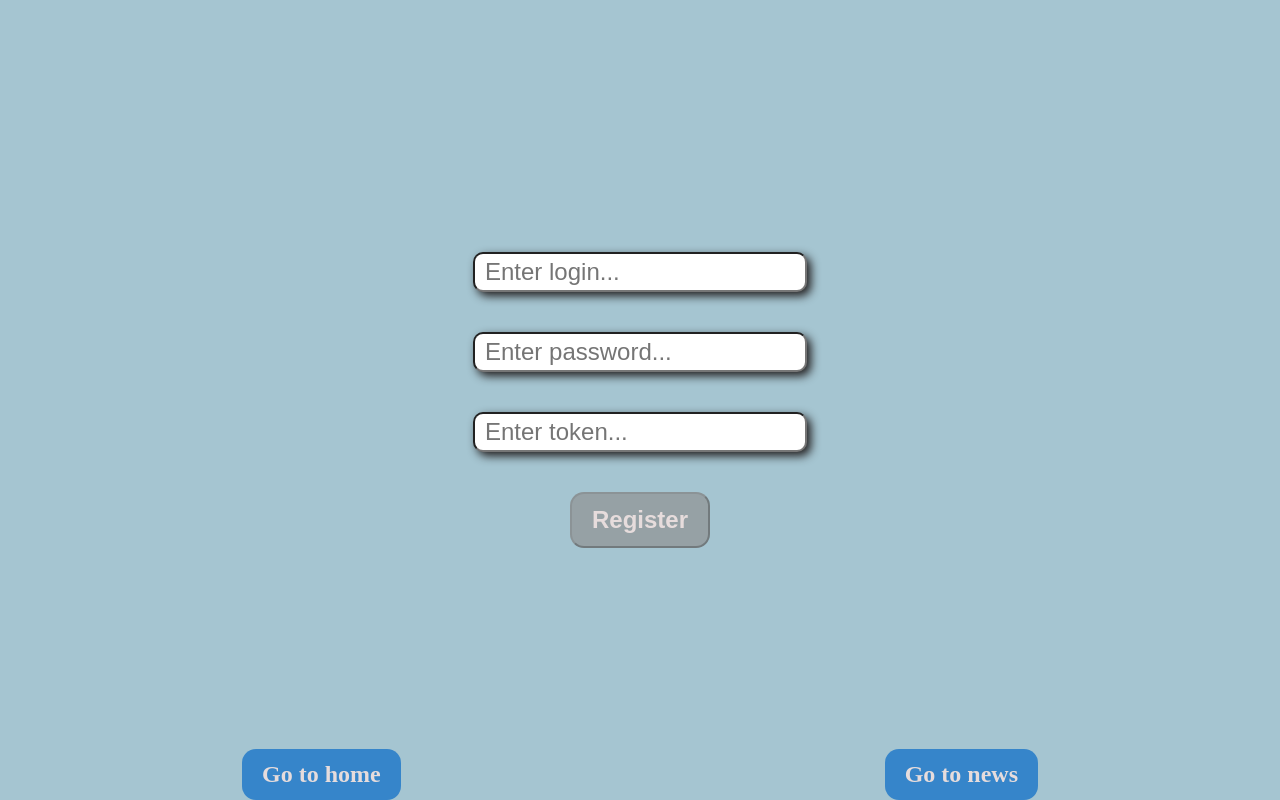
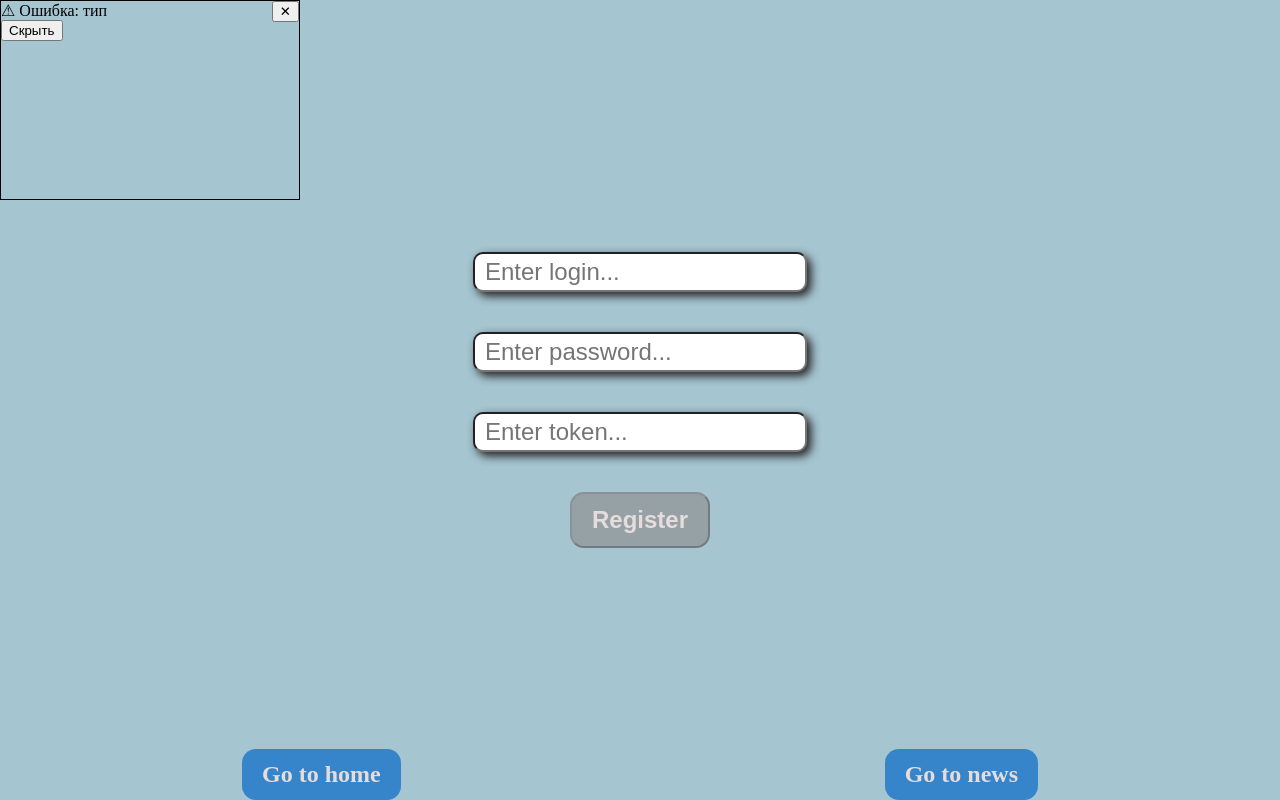
Before and after one commit to alekcmirniy/BlogPlatform_CompositionAPI, a Vue app: page /login in a window 1280 px wide. Built offline with nearby package versions, Linux system fonts and the light colour scheme.

Commit message:
realized global error handling

```diff
--- a/src/App.vue
+++ b/src/App.vue
@@ -1,4 +1,5 @@
 <script setup lang="ts">
+  import ErrorWindow from './components/ErrorWindow.vue';
   import NavigationComponent from './components/NavigationComponent.vue';
 </script>
 
@@ -9,6 +10,9 @@
   <main>
     <RouterView />
   </main>
+  <aside>
+    <ErrorWindow />
+  </aside>
 </template>
 
 <style scoped>
--- a/src/components/ErrorWindow.vue
+++ b/src/components/ErrorWindow.vue
@@ -1,15 +1,34 @@
 <script setup lang="ts">
-    import { useShowError } from '@/composables/useShowError';
-    const { error, showError } = useShowError();
+    import { useHandleError } from '@/composables/useHandleError';
+    import { computed, ref } from 'vue';
+
+    const { currentError, handleError, closeError } = useHandleError();
+
+    const isCurrentError = computed(() => {
+        return Object.keys(currentError).length ? true : false;
+    })
+
+    const isErrorMessageVisible = ref(false);
+
+    const switchErrorMessageVisibility = () => {
+        isErrorMessageVisible.value = !isErrorMessageVisible.value;
+    }
+
+    const buttonMessage = computed(() => {
+        return isErrorMessageVisible ? 'Скрыть' : 'Показать';
+    })
+
 </script>
 
 <template>
-    <aside v-if="error.isErrorVisible" class="error-container">
-        <p>Уведомление об ошибке</p>
-        <button type="button">Показать</button>
-        <div class="error-description"></div>
+    <aside v-if="isCurrentError" class="error-container">
+        <p>⚠ Ошибка: тип {{ currentError.name }}</p>
+        <button @click="switchErrorMessageVisibility" type="button">{{ buttonMessage }}</button>
+        <div class="error-description">
+            {{ currentError.message }}
+        </div>
+        <button @click="closeError" class="close-window-button" type="button">✕</button>
     </aside>
-
 </template>
 
 <style scoped lang="scss">
@@ -18,5 +37,12 @@
     width: min(300px, 70%);
     height: 200px;
     border: solid 1px black;
+    position: relative;
+
+    .close-window-button {
+        position:absolute;
+        top: 0;
+        right: 0;
+    }
 }
 </style>
--- a/src/composables/useHandleError.ts
+++ b/src/composables/useHandleError.ts
@@ -5,7 +5,7 @@ const defaultErrorValues: Error = {
     message: ''
 }
 
-export const useHandleErrors = () => {
+export const useHandleError = () => {
     let errorQueue = reactive<Error[]>([]);
     let currentError = reactive({ ...defaultErrorValues });
 
@@ -17,6 +17,10 @@ export const useHandleErrors = () => {
         return errorQueue.length > 0 ? errorQueue.pop()! : { ...defaultErrorValues };
     }
 
+    const closeError = () => {
+        currentError = { ...defaultErrorValues };
+    }
+
     watch(errorQueue, (newValue) => {
         if (newValue.length > 0) {
             const error = getLastErrorInQueue();
@@ -25,5 +29,5 @@ export const useHandleErrors = () => {
         }
     }, { deep: true });
 
-    return { handleError: pushErrorInQueue, currentError };
+    return { currentError, handleError: pushErrorInQueue, closeError: closeError };
 }
--- a/src/main.ts
+++ b/src/main.ts
@@ -1,5 +1,6 @@
 import '@/main.scss';
 import { createApp } from 'vue'
+import { useHandleError } from './composables/useHandleError';
 import App from './App.vue'
 import router from './router'
 
@@ -7,4 +8,9 @@ const app = createApp(App)
 
 app.use(router)
 
+const { handleError } = useHandleError();
+app.config.errorHandler = (err) => {
+    handleError(err as Error);
+}
+
 app.mount('#app')
```
